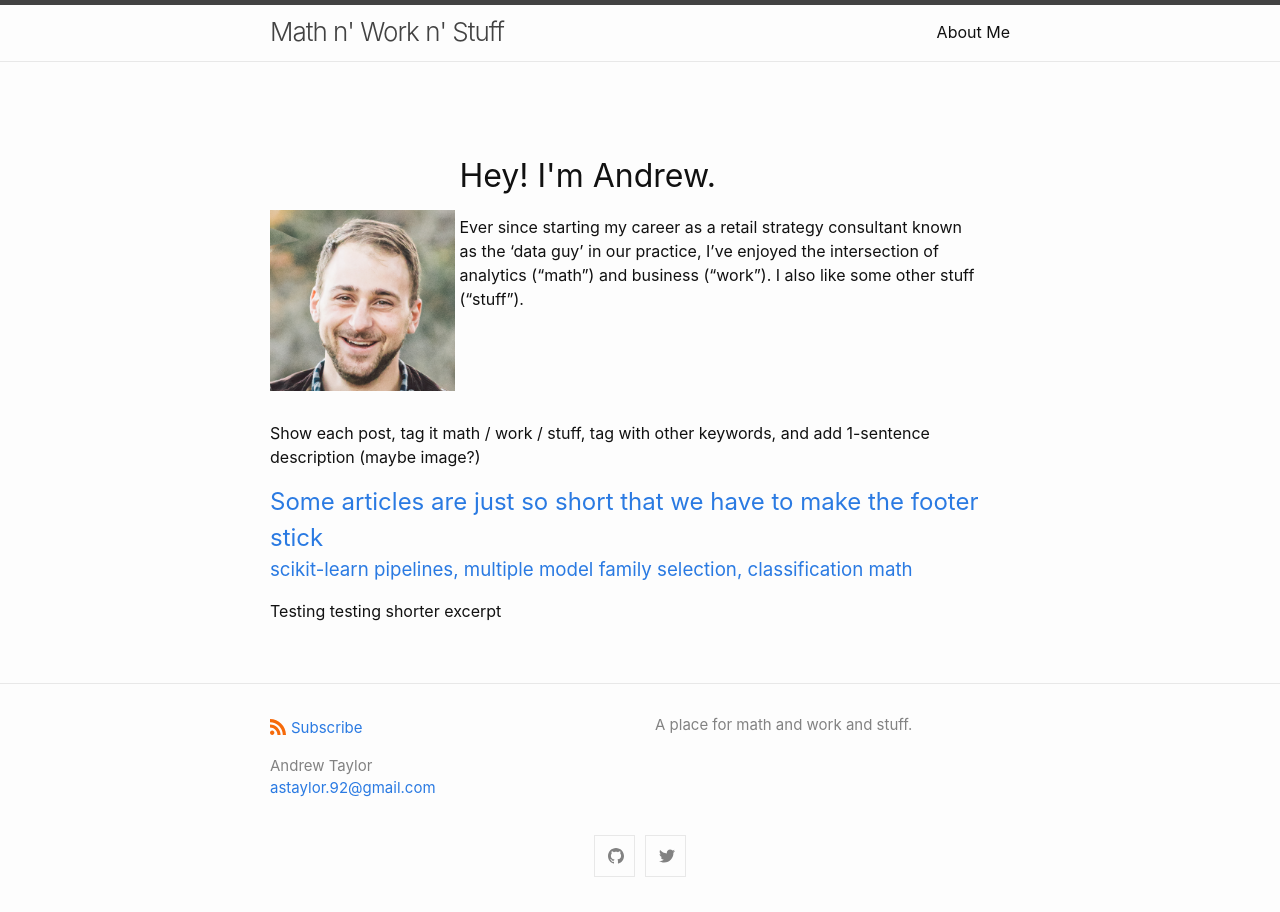
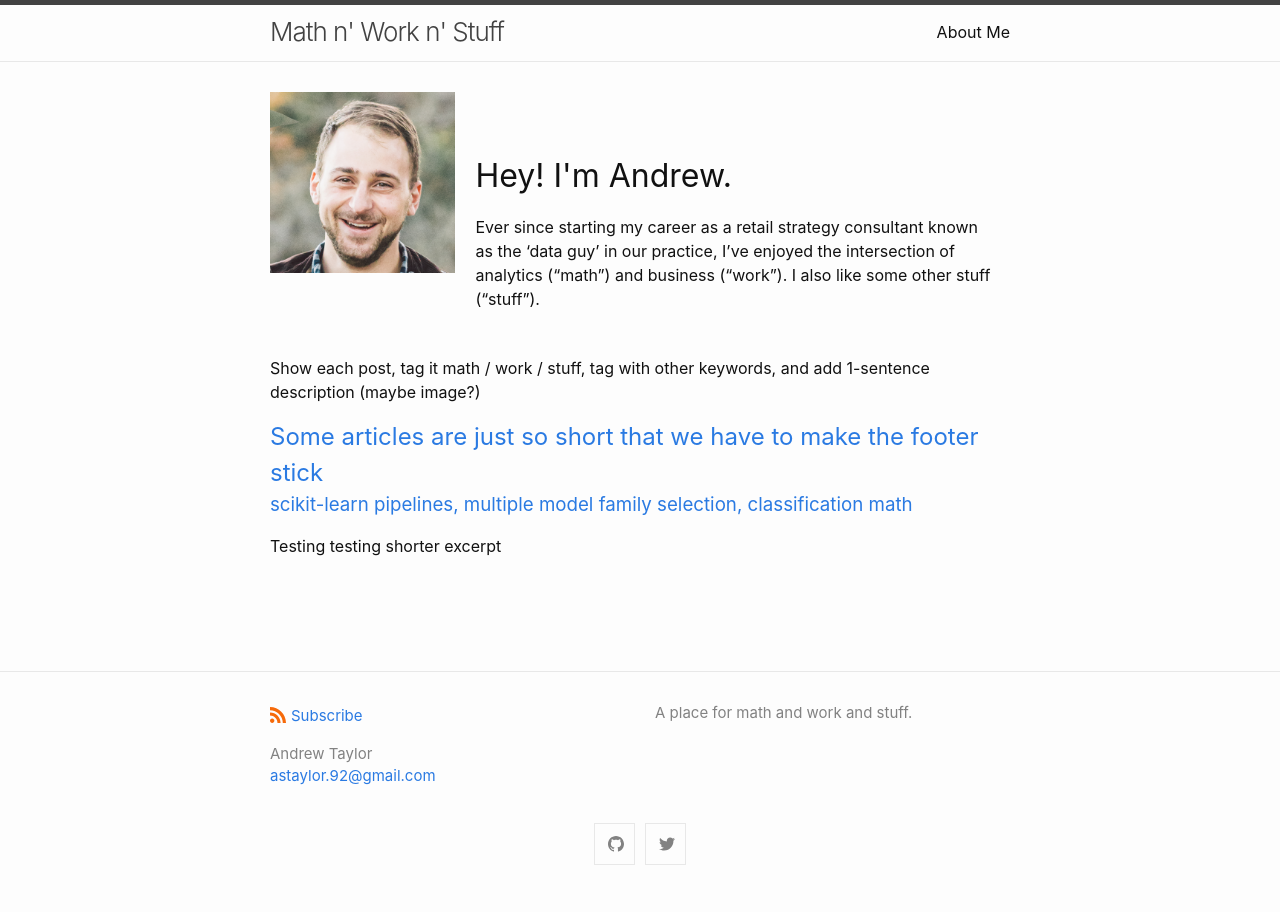
Before and after one commit to astaylor92/astaylor92.github.io, a Jekyll site: the page built from docs/index.markdown, in a window 1280 px wide. Built offline with Jekyll 4.4.1, drawn with Linux system fonts in a browser that asks for light colours.

Commit message:
Update custom-styles.scss

```diff
--- a/docs/_sass/minima/custom-styles.scss
+++ b/docs/_sass/minima/custom-styles.scss
@@ -3,8 +3,14 @@
 .headshot{
     display: inline-block !important;
     width: 25%;
+    margin-right: 1em;
+    vertical-align: top;
 }
 .intro_text{
     display: inline-block !important;
     width: 70%;
+    vertical-align: top;
 }
+.hello{
+    margin-top: 0px;
+}
```
